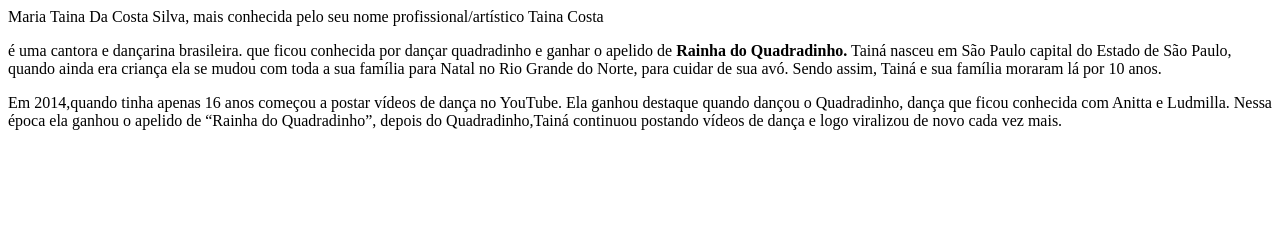
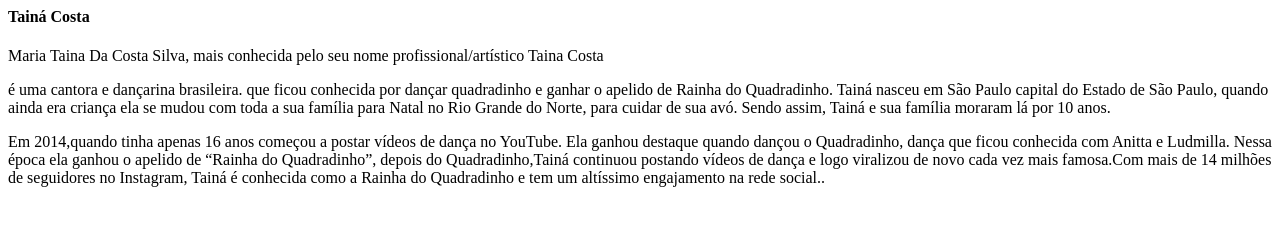
Before and after one commit to thaemyyyyy/thaemy, a plain HTML site: page index.html in a window 1280 px wide. Drawn offline with Linux system fonts and the light colour scheme.

Commit message:
cristina

```diff
--- a/index.html
+++ b/index.html
@@ -14,17 +14,17 @@
     </style>
 
     </head>
-
+    <strong>Tainá Costa</strong>
 
     <h1 style="text-align: center;"></h1>Maria Taina Da Costa Silva, mais conhecida pelo seu nome profissional/artístico Taina Costa</h1>
 
-    <p style="text-align: center;"></p>é uma cantora e dançarina brasileira. que ficou conhecida por dançar quadradinho e ganhar o apelido de <strong>Rainha do Quadradinho.</strong>
+    <p style="text-align: center;"></p>é uma cantora e dançarina brasileira. que ficou conhecida por dançar quadradinho e ganhar o apelido de Rainha do Quadradinho.
     Tainá nasceu em São Paulo capital do Estado de São Paulo, quando ainda era criança ela se mudou com toda a sua família para
     Natal no Rio Grande do Norte, para cuidar de sua avó. Sendo assim, Tainá e sua família moraram lá por 10 anos.</p>
 
     <p style="font size: 20px;"></p> Em 2014,quando tinha apenas 16 anos começou a postar vídeos de dança no YouTube. Ela ganhou destaque quando dançou o Quadradinho,
     dança que ficou conhecida com Anitta e Ludmilla. Nessa época ela ganhou o apelido de “Rainha do Quadradinho”, depois do
-    Quadradinho,<trong>Tainá continuou postando vídeos de dança e logo viralizou de novo cada vez mais.</trong></p>
+    Quadradinho,<trong>Tainá continuou postando vídeos de dança e logo viralizou de novo cada vez mais famosa.Com mais de 14 milhões de seguidores no Instagram, Tainá é conhecida como a Rainha do Quadradinho e tem um altíssimo engajamento na rede social..</trong></p>
 </body>
 </html>
     <tag>
```
